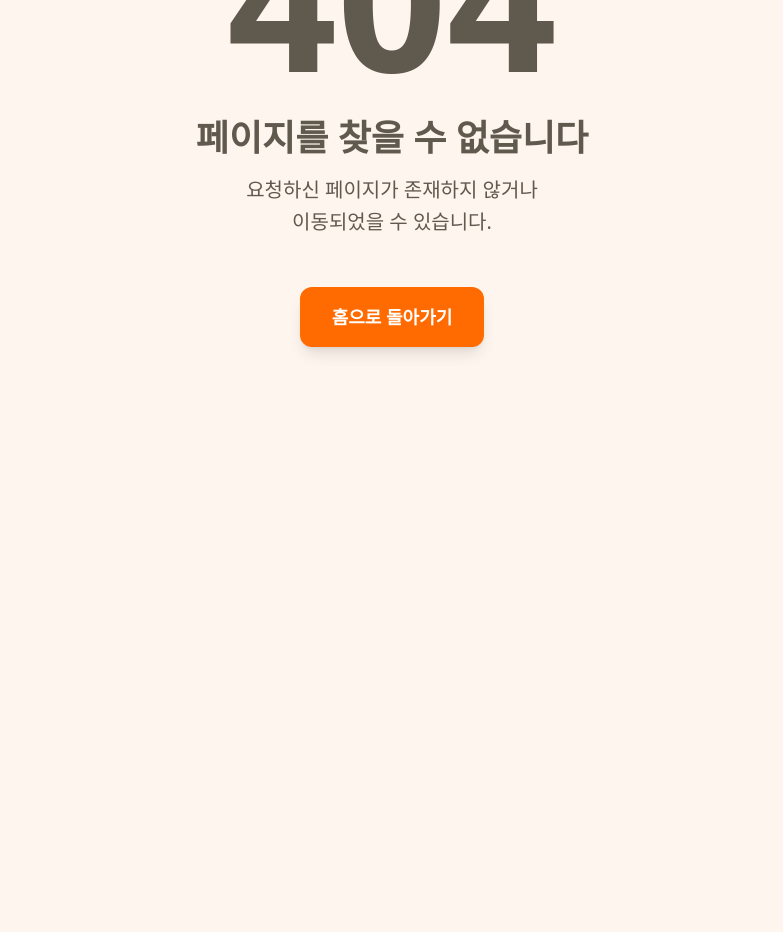
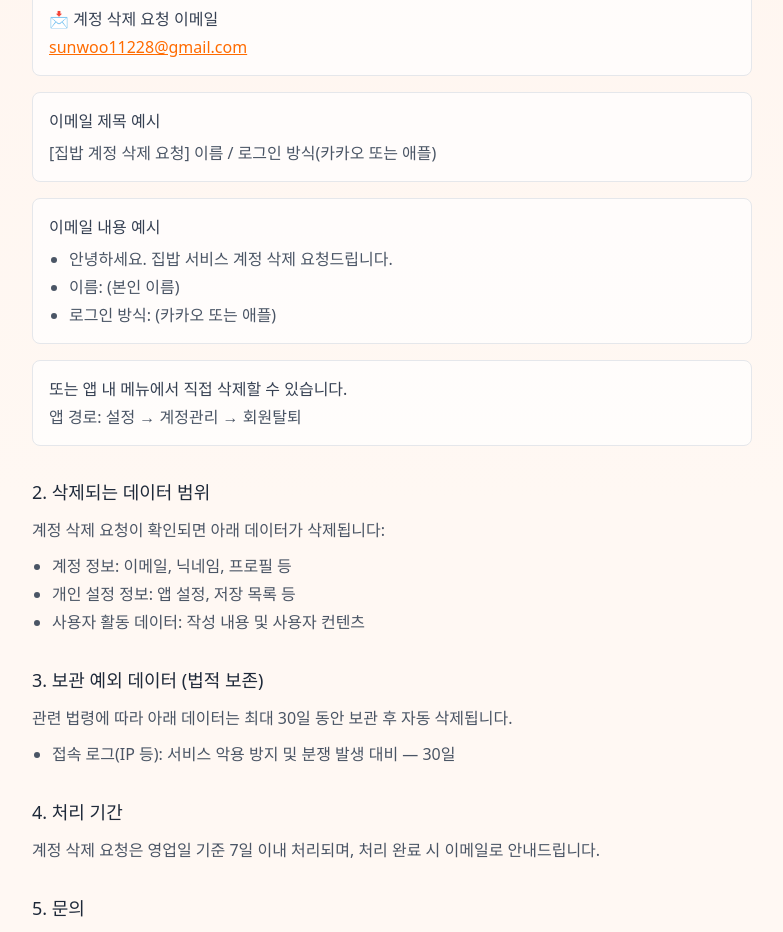
Before and after one commit to Zipbap/Zipbap-Site, a Next.js app: page /account-deletion in a window 1280 px wide. Before the commit this address had no page. Shown: the part 348-1280 px from the top of the page, without its empty margins (248-1031 px from the left). Before the commit the page ends 800 px from the top, so only its background shows below. Built offline with nearby package versions, Linux system fonts and the light colour scheme.

Commit message:
feat: 계정 삭제 안내 추가

```diff
--- /dev/null
+++ b/src/app/account-deletion/page.tsx
@@ -0,0 +1,90 @@
+import type { Metadata } from "next";
+import { Navbar, NavbarMobile } from "@/widgets/Navbar";
+import { Footer, FooterMobile } from "@/widgets/Footer";
+
+export const metadata: Metadata = {
+  title: "계정 삭제 안내 - 집밥",
+  description: "집밥(Zipbap) 서비스의 계정 및 개인정보 삭제 방법 안내",
+  robots: { index: true, follow: true },
+};
+
+export default function AccountDeletionPage() {
+  return (
+    <main className="w-full min-h-screen bg-gradient-to-b from-[#FFF5EF] via-[#FFF8F3] to-[#FFF8F3]">
+      {/* Navbar */}
+      <Navbar />
+      <NavbarMobile />
+
+      <div className="max-w-3xl mx-auto px-6 pt-[110px] md:pt-28 pb-12 md:pb-16">
+        <h1 className="text-2xl md:text-3xl font-semibold text-gray-800 mb-6">계정 삭제 안내 (Account Deletion Policy)</h1>
+        <p className="text-gray-600 leading-relaxed mb-8">집밥(Zipbap) 서비스의 계정 및 개인정보 삭제 방법을 안내드립니다.</p>
+
+        {/* 1. 계정 삭제 방법 */}
+        <section className="space-y-4 mb-8">
+          <h2 className="text-lg font-medium text-gray-800">1. 계정 삭제 방법</h2>
+          <p className="text-gray-600">집밥은 카카오 및 애플 소셜 로그인 방식을 사용합니다. 계정 삭제를 원하실 경우, 아래 이메일을 통해 요청하실 수 있습니다.</p>
+          <div className="bg-white/70 border border-gray-200 rounded-lg p-4">
+            <p className="text-gray-700 font-medium mb-1">📩 계정 삭제 요청 이메일</p>
+            <a href="mailto:sunwoo11228@gmail.com" className="text-zipbap-primary underline">sunwoo11228@gmail.com</a>
+          </div>
+          <div className="bg-white/70 border border-gray-200 rounded-lg p-4">
+            <p className="text-gray-700 font-medium mb-2">이메일 제목 예시</p>
+            <p className="text-gray-600">[집밥 계정 삭제 요청] 이름 / 로그인 방식(카카오 또는 애플)</p>
+          </div>
+          <div className="bg-white/70 border border-gray-200 rounded-lg p-4">
+            <p className="text-gray-700 font-medium mb-2">이메일 내용 예시</p>
+            <ul className="list-disc pl-5 space-y-1 text-gray-600">
+              <li>안녕하세요. 집밥 서비스 계정 삭제 요청드립니다.</li>
+              <li>이름: (본인 이름)</li>
+              <li>로그인 방식: (카카오 또는 애플)</li>
+            </ul>
+          </div>
+          <div className="bg-white/70 border border-gray-200 rounded-lg p-4">
+            <p className="text-gray-700 font-medium mb-1">또는 앱 내 메뉴에서 직접 삭제할 수 있습니다.</p>
+            <p className="text-gray-600">앱 경로: 설정 → 계정관리 → 회원탈퇴</p>
+          </div>
+        </section>
+
+        {/* 2. 삭제되는 데이터 범위 */}
+        <section className="space-y-3 mb-8">
+          <h2 className="text-lg font-medium text-gray-800">2. 삭제되는 데이터 범위</h2>
+          <p className="text-gray-600">계정 삭제 요청이 확인되면 아래 데이터가 삭제됩니다:</p>
+          <ul className="list-disc pl-5 space-y-1 text-gray-600">
+            <li>계정 정보: 이메일, 닉네임, 프로필 등</li>
+            <li>개인 설정 정보: 앱 설정, 저장 목록 등</li>
+            <li>사용자 활동 데이터: 작성 내용 및 사용자 컨텐츠</li>
+          </ul>
+        </section>
+
+        {/* 3. 보관 예외 데이터 */}
+        <section className="space-y-3 mb-8">
+          <h2 className="text-lg font-medium text-gray-800">3. 보관 예외 데이터 (법적 보존)</h2>
+          <p className="text-gray-600">관련 법령에 따라 아래 데이터는 최대 30일 동안 보관 후 자동 삭제됩니다.</p>
+          <ul className="list-disc pl-5 space-y-1 text-gray-600">
+            <li>접속 로그(IP 등): 서비스 악용 방지 및 분쟁 발생 대비 — 30일</li>
+          </ul>
+        </section>
+
+        {/* 4. 처리 기간 */}
+        <section className="space-y-3 mb-8">
+          <h2 className="text-lg font-medium text-gray-800">4. 처리 기간</h2>
+          <p className="text-gray-600">계정 삭제 요청은 영업일 기준 7일 이내 처리되며, 처리 완료 시 이메일로 안내드립니다.</p>
+        </section>
+
+        {/* 5. 문의 */}
+        <section className="space-y-2 mb-10">
+          <h2 className="text-lg font-medium text-gray-800">5. 문의</h2>
+          <p className="text-gray-600">이메일: <a href="mailto:sunwoo11228@gmail.com" className="underline">sunwoo11228@gmail.com</a></p>
+          <p className="text-gray-600">담당자: 김선우</p>
+        </section>
+
+        {/* 참고 문구 */}
+        <p className="text-[12px] text-gray-500">본 계정 삭제 안내 정책은 관련 법령 및 서비스 정책에 따라 변경될 수 있으며, 변경 시 사전 공지합니다.</p>
+      </div>
+
+      {/* Footer */}
+      <Footer />
+      <FooterMobile />
+    </main>
+  );
+}
--- a/src/widgets/Footer/Footer.tsx
+++ b/src/widgets/Footer/Footer.tsx
@@ -35,6 +35,9 @@ export default function Footer() {
               <li>
                 <a href="/privacy-policy" className="text-gray-600 text-sm hover:underline">개인정보처리방침</a>
               </li>
+              <li>
+                <a href="/account-deletion" className="text-gray-600 text-sm hover:underline">계정 삭제 안내</a>
+              </li>
             </ul>
           </div>
         </div>
--- a/src/widgets/Footer/FooterMobile.tsx
+++ b/src/widgets/Footer/FooterMobile.tsx
@@ -28,7 +28,12 @@ export default function FooterMobile() {
         {/* About + 정책 링크 */}
         <div className="mb-6">
           <p className="text-gray-500 text-[11px] mb-1">About</p>
-          <a href="/privacy-policy" className="text-gray-600 text-sm hover:underline">개인정보처리방침</a>
+          <div className="space-y-2">
+            <a href="/privacy-policy" className="text-gray-600 text-sm hover:underline">개인정보처리방침</a>
+            <div>
+              <a href="/account-deletion" className="text-gray-600 text-sm hover:underline">계정 삭제 안내</a>
+            </div>
+          </div>
         </div>
 
         {/* 저작권 정보 - 가운데 정렬 */}
```
